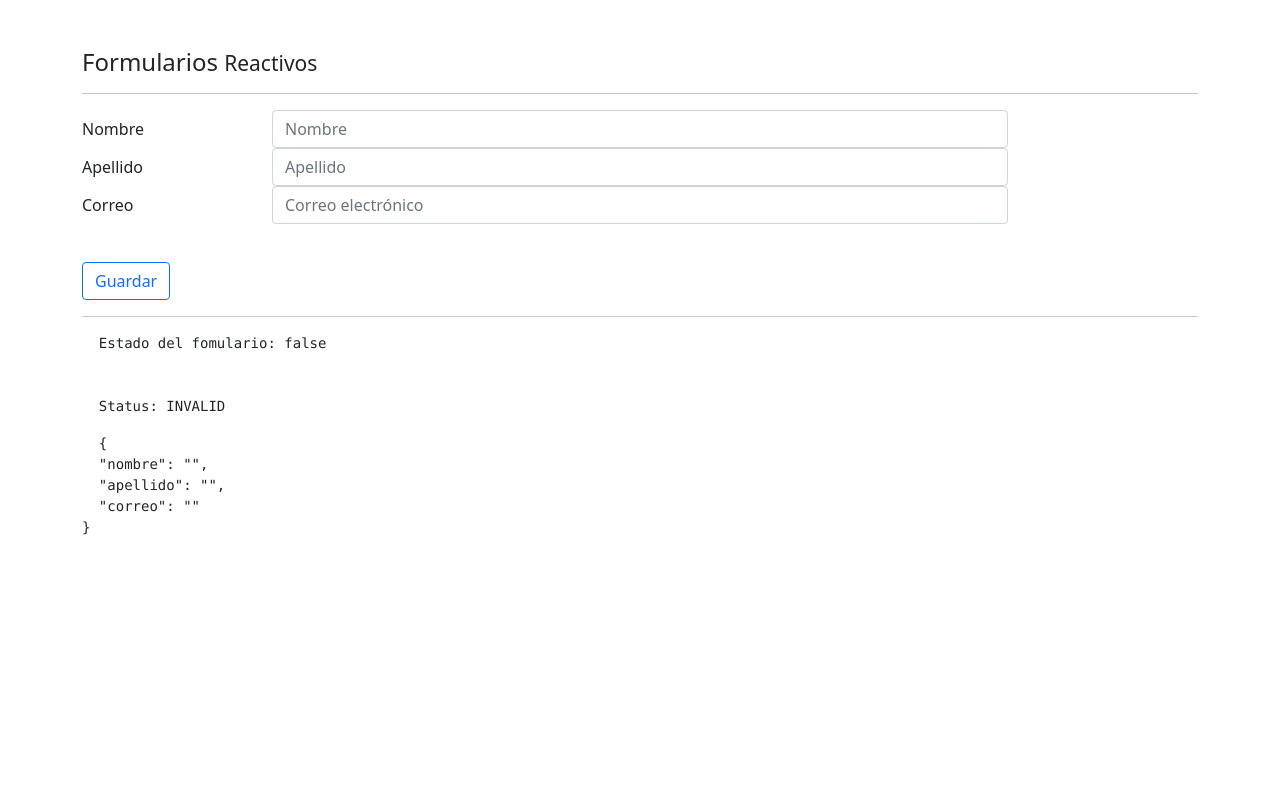
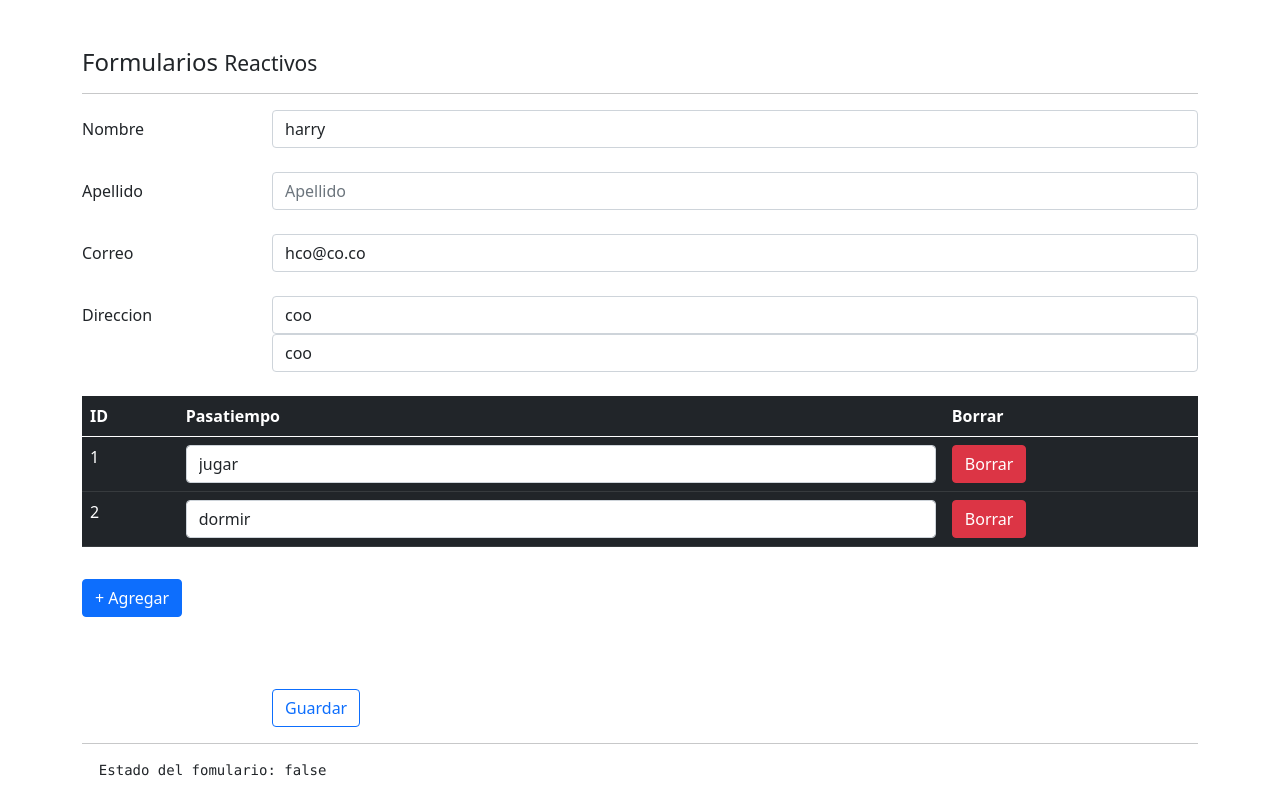
Before and after one commit to harrycoa/appFormularios, an Angular app: page /reactivo in a window 1280 px wide. Shown: the top 800 px of the page. Built offline with nearby package versions, Linux system fonts and the light colour scheme.

Commit message:
agregar valores a un array ya establecido

```diff
--- a/src/app/pages/reactive/reactive.component.html
+++ b/src/app/pages/reactive/reactive.component.html
@@ -6,44 +6,111 @@
 
     <div class="form-group row">
       <label class="col-2 col-form-label">Nombre</label>
-      <div class="col-8">
+      <div class="col">
 
         <input class="form-control"
                type="text"
                placeholder="Nombre"
-               formControlName="nombre">
+               formControlName="nombre"
+               [class.is-invalid]="nombreNoValido">
+        <small *ngIf="nombreNoValido" class="text-danger">
+          Ingrese 5 letras
+        </small>
       </div>
     </div>
-
+    <br>
     <div class="form-group row">
       <label class="col-2 col-form-label">Apellido</label>
-      <div class="col-8">
+      <div class="col">
 
         <input class="form-control"
                type="text"
                placeholder="Apellido"
-               formControlName="apellido">
+               formControlName="apellido"
+               [class.is-invalid]="apellidoNoValido">
+        <small *ngIf="nombreNoValido" class="text-danger">
+          Ingrese 5 letras
+        </small>
       </div>
     </div>
-
+    <br>
   </div>
-
   <div class="form-group row">
     <label class="col-2 col-form-label">Correo</label>
-    <div class="col-8">
-
+    <div class="col">
       <input class="form-control"
              type="email"
              placeholder="Correo electrónico"
-             formControlName="correo">
+             formControlName="correo"
+             [class.is-invalid]="correoNoValido">
+      <small *ngIf="correoNoValido" class="text-danger">
+        Ingrese correo correcto
+    </small>
+    </div>
+  </div>
+  <br>
+  <div class="form-group row" formGroupName="direccion">
+    <label class="col-2 col-form-label">Direccion</label>
+    <div class="form-row col">
+      <div class="col">
+        <input type="text"
+              class="form-control"
+              placeholder="Distrito"
+              formControlName="distrito"
+              [class.is-invalid]="distritoNoValido">
+      </div>
+      <div class="col">
+        <input type="text"
+              class="form-control"
+              placeholder="Ciudad"
+              formControlName="ciudad"
+              [class.is-invalid]="ciudadNoValido">
+      </div>
     </div>
   </div>
 
+  <br>
+  <div class="row">
+    <div class="col">
+      <table class="table table-dark">
+        <thead class="thead-dark">
+          <tr>
+            <th>ID</th>
+            <th>Pasatiempo</th>
+            <th>Borrar</th>
+          </tr>
 
+        </thead>
+        <tbody formArrayName="pasatiempos">
+          <tr *ngFor="let control of pasatiempos.controls; let i = index">
+            <td> {{ i + 1}} </td>
+            <td>
+              <input class="form-control"
+                     type="text"
+                     [formControlName]="i">
+            </td>
+            <td>
+              <button class="btn btn-danger"
+                      type="button"
+                      (click)="borrarPasatiempo(i)">
+                Borrar
+              </button>
+            </td>
+          </tr>
+        </tbody>
+      </table>
+      <button class="btn btn-primary mt-3 mb-5 btn-block"
+              type="button"
+              (click)="agregarPasatiempo()">
+        + Agregar
+      </button>
+    </div>
+  </div>
 
+  <br>
   <div class="form-group row">
     <label class="col-2 col-form-label">&nbsp;</label>
-    <div class="input-group col-md-8">
+    <div class="input-group col-md">
       <button type="submit" class="btn btn-outline-primary btn-block">
         Guardar
       </button>
--- a/src/app/pages/reactive/reactive.component.ts
+++ b/src/app/pages/reactive/reactive.component.ts
@@ -1,5 +1,5 @@
 import { Component, OnInit } from '@angular/core';
-import { FormBuilder, FormGroup, Validators } from '@angular/forms';
+import { FormArray, FormBuilder, FormGroup, Validators } from '@angular/forms';
 
 @Component({
   selector: 'app-reactive',
@@ -13,22 +13,99 @@
 
   constructor(private fb: FormBuilder) {
     this.crearFormulario();
+    this.cargarDataAlFormulario();
    }
 
   ngOnInit(): void {
   }
 
+  get pasatiempos(){
+    return this.forma.get('pasatiempos') as FormArray;
+  }
+
+  get nombreNoValido() {
+    return this.forma.get('nombre').invalid && this.forma.get('nombre').touched
+  }
+
+  get apellidoNoValido() {
+    return this.forma.get('apellido').invalid && this.forma.get('apellido').touched
+  }
+
+  get correoNoValido() {
+    return this.forma.get('correo').invalid && this.forma.get('correo').touched
+  }
+
+  get distritoNoValido() {
+    return this.forma.get('direccion.distrito').invalid && this.forma.get('direccion.distrito').touched
+  }
+
+  get ciudadNoValido() {
+    return this.forma.get('direccion.ciudad').invalid && this.forma.get('direccion.ciudad').touched
+  }
+
+
+
   crearFormulario() {
     this.forma = this.fb.group({
       nombre  : ['', [Validators.required, Validators.minLength(5)] ],
-      apellido: [''],
-      correo  : ['',[Validators.pattern('[a-z0-9._%+-]+@[a-z0-9.-]+\.[a-z]{2,3}$'), Validators.required]]
+      apellido: ['', [Validators.required, Validators.minLength(3)] ],
+      correo  : ['',[Validators.pattern('[a-z0-9._%+-]+@[a-z0-9.-]+\.[a-z]{2,3}$'), Validators.required]],
+      direccion: this.fb.group({
+        distrito: ['', Validators.required],
+        ciudad: ['', Validators.required ],
+      }),
+      pasatiempos: this.fb.array([
+        //[],[],[],[],[]
+      ])
     });
 
   }
 
-  guardar() {
-    console.log( this.forma );
+  cargarDataAlFormulario(){
+    // set value para todos los campos
+    // reset para unos cuantos campos
+    this.forma.reset({
+      nombre: 'harry',
+      //apellido: 'coo',
+      correo: 'hco@co.co',
+      direccion: {
+        distrito: 'coo',
+        ciudad: 'coo'
+      }
+    });
+
+    // una manera de cargar al formulario un arreglo ya preestablecido
+    ['jugar','dormir'].forEach(valor => this.pasatiempos.push( this.fb.control(valor)))
   }
 
+  agregarPasatiempo(){
+    this.pasatiempos.push( this.fb.control('', Validators.required));
+  }
+  borrarPasatiempo(i: number){
+    this.pasatiempos.removeAt(i);
+  }
+
+  guardar() {
+
+    console.log( this.forma );
+
+    if ( this.forma.invalid ) {
+
+      return Object.values( this.forma.controls ).forEach( control => {
+
+        if ( control instanceof FormGroup ) {
+            Object.values( control.controls ).forEach( control =>  control.markAsTouched() );
+        } else {
+            control.markAsTouched();
+        }
+
+    });
+
+    }
+    // resetear los campos
+    this.forma.reset();
+  }
+
+
+
 }
```
